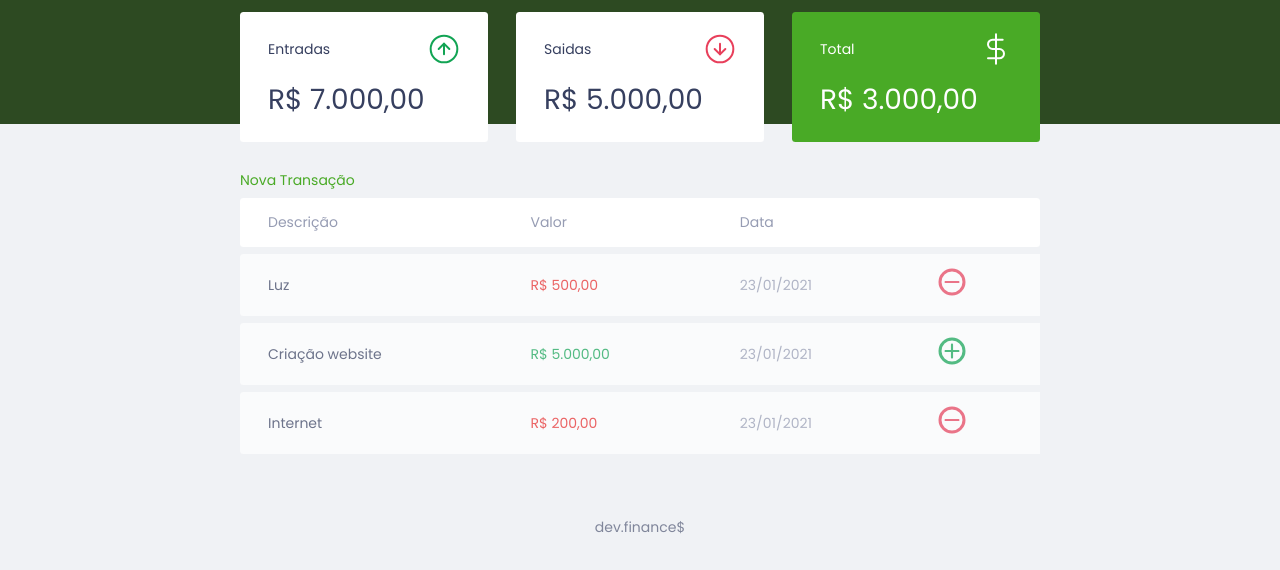
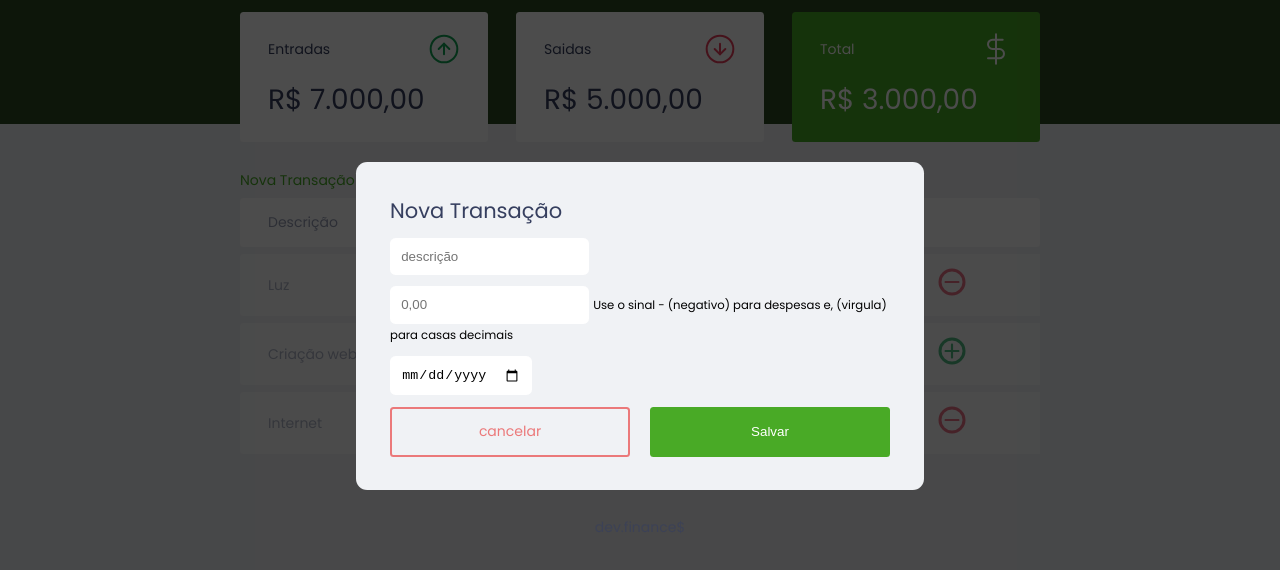
Before and after one commit to Maciel-coder/dev-finance, a plain HTML site: page index.html in a window 1280 px wide. Both pictures are taken after a click on the link "Nova Transação". Shown: the part 74-644 px from the top of the page. Drawn offline with Linux system fonts and the light colour scheme; files that its build step writes are made by us from their sources; files whose address does not match are found by name.

Commit message:
criando o modal

```diff
--- a/index.html
+++ b/index.html
@@ -59,7 +59,7 @@
       <h2 class="sr-only">Transações</h2>
 
       <!---Criando as clases button e new-->
-      <a href="#" class="button new">Nova Transação</a>
+      <a href="#" onclick="Modal.open()" class="button new">Nova Transação</a>
       <table id="data-table">
         <thead>
           <!--constroi o cabecalho da tabela-->
@@ -77,7 +77,7 @@
           <!--constroi oconteudo da tabela -->
           <tr>
             <!--constroi as linhas da tabela -->
-            <td class="description">Luz</td>
+            <td class="amount">Luz</td>
             <!--constroi as colunas -->
             <td class="expense">R$ 500,00</td>
             <td class="date">23/01/2021</td>
@@ -88,7 +88,7 @@
 
           <tr>
             <!--constroi as linhas da tabela -->
-            <td class="description">Criação website</td>
+            <td class="amount">Criação website</td>
             <!--constroi as colunas -->
             <td class="income">R$ 5.000,00</td>
             <td class="date">23/01/2021</td>
@@ -99,7 +99,7 @@
 
           <tr>
             <!--constroi as linhas da tabela -->
-            <td class="description">Internet</td>
+            <td class="amount">Internet</td>
             <!--constroi as colunas -->
             <td class="expense">R$ 200,00</td>
             <td class="date">23/01/2021</td>
@@ -112,11 +112,95 @@
     </section>
   </main>
 
+  <div class="modal-overlay ">
+    <div class="modal">
+      <div id="form">
+        <h2>Nova Transação</h2>
+        <form action="">
+          <div class="input-group">
+
+            <label
+              class="sr-only"
+              for="amount">
+              Descrição
+            </label>
+            <input
+              type="text"
+              id="amount"
+              name="amount"
+              placeholder="descrição">
+
+          </div>
+
+
+          <div class="input-group">
+
+            <label
+              class="sr-only"
+              for="amount">
+              Valor
+            </label>
+            <input
+              type="number"
+              step="0.01"
+              id="amount"
+              name="amount"
+              placeholder="0,00">
+
+              <small class="help">
+                Use o sinal - (negativo) para despesas e,
+                (virgula) para casas decimais
+              </small>
+
+              <div class="input-group">
+
+                <label
+                  class="sr-only"
+                  for="date">
+                  Descrição
+                </label>
+                <input
+                  type="date"
+                  id="date"
+                  name="date"
+                  placeholder="Data">
+
+              </div>
+
+          </div>
+
+          <div class="input-group actions">
+            <a href="#" onclick="Modal.close()" class="button cancel">cancelar</a>
+            <button>Salvar</button>
+          </div>
+
+        </form>
+      </div>
+
+    </div>
+  </div>
+
 
 
   <footer>
     <p>dev.finance$</p>
   </footer>
+
+  <script src="./main.js"></script>
+  <!--<script>
+    modal = {
+  open(){
+    //Abrir modal
+    //Adicionar a class active ao modal
+    alert("abro mpdal")
+  },
+  close(){
+    //fechar o modal
+    //remover a class active do modal
+  }
+
+}
+  </script>-->
 </body>
 
 </html>
--- /dev/null
+++ b/main.js
@@ -0,0 +1,20 @@
+
+
+const Modal = {
+  open(){
+    //Abrir modal
+    //Adicionar a class active ao modal
+    //alert("abro mpdal")
+    document
+      .querySelector(".modal-overlay")
+      .classList.add("active")
+  },
+  close(){
+    //fechar o modal
+    //remover a class active do modal
+    document
+      .querySelector(".modal-overlay")
+      .classList.remove("active")
+  }
+
+}
--- a/styles.css
+++ b/styles.css
@@ -3,6 +3,9 @@
 
 :root{
   --dark-blue:#363f5f;
+  --green: #49aa26;
+  --light-green: #3dd705;
+  --red: #e92929;
 }
 
 *{
@@ -51,7 +54,7 @@ h2 {
 /*Limks e Buttons ==============*/
 
 a{
-  color: #49aa26;
+  color: var(--green);
   text-decoration: none;
 }
 
@@ -62,6 +65,39 @@ a:hover {
 .button.new{
   display: inline-block;
   margin-bottom: .0rem;
+
+}
+
+button{
+  width: 100%;
+  height: 50px;
+  border: none;
+  color: white;
+  background: var(--green);
+  padding: 0;
+
+  border-radius: 0.25rem;
+
+  cursor: pointer;
+}
+
+button:hover{
+  background: var(--light-green);
+}
+
+.button.cancel{
+  color: var(--red);
+  border: 2px var(--red) solid;
+  border-radius: 0.25rem;
+  height: 50px;
+  display: flex;
+  align-items: center;
+  justify-content: center;
+  opacity: 0.6;
+
+}
+.button.cancel:hover{
+  opacity: 1;
 
 }
 
@@ -116,7 +152,7 @@ header{
 }
 
 .card.total{
-  background: #49aa26;
+  background: var(--green);
   color: white;
 }
 
@@ -177,6 +213,70 @@ td.expense{
   color: #e92929;
 }
 
+/*moal ==========================*/
+.modal-overlay{
+  width: 100%;
+  height: 100%;
+
+  background-color: rgb(0,0,0,0.7);
+  position: fixed;
+  top: 0;
+
+  display: flex;
+  align-items: center;
+  justify-content: center;
+
+  opacity: 0;
+  visibility: hidden;
+}
+
+.modal-overlay.active{
+  opacity: 1;
+  visibility: visible;
+}
+
+.modal{
+  background: #f0f2f5;
+  padding: 2.4rem;
+
+  position: relative;
+  border-radius: 0.8rem;
+}
+
+/*Form========================================*/
+
+#form{
+  max-width: 500px;
+}
+
+#form h2{
+  margin-top: 0;
+}
+
+input{
+  border: none;
+  border-radius: 0.4rem;
+  padding: 0.8rem;
+}
+
+.input-group{
+  margin-top: 0.8rem;
+}
+
+.input-group small{
+  opacity: 04;
+}
+
+.input-group.actions{
+  display: flex;
+  justify-content: space-between;
+  align-items: center;
+}
+
+.input-group.actions .button,
+.input-group.actions button{
+  width: 48%;
+}
 
 
 /*Footer=======================================*/
```
